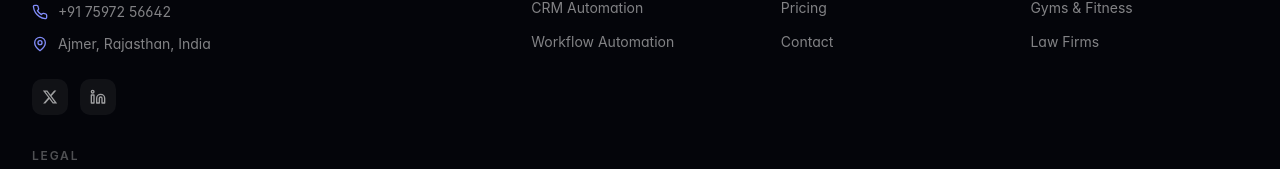
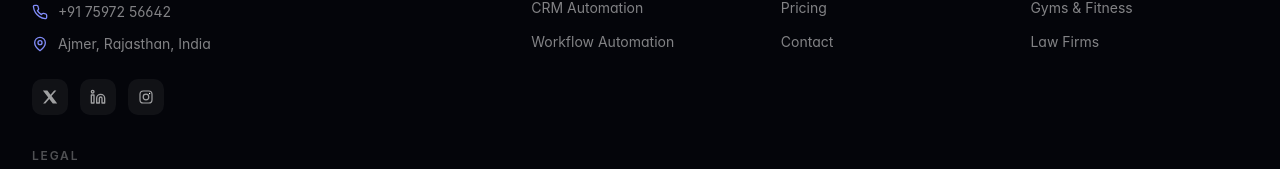
Before and after one commit to sohailk-cpu/Page2Lead, a React (Vite) app: page / in a window 1280 px wide. Shown: the part 9482-9651 px from the top of the page. Built offline with nearby package versions, Linux system fonts and the light colour scheme.

Commit message:
Add real Page2Lead social profile links to footer

```diff
--- a/src/components/layout/Footer.tsx
+++ b/src/components/layout/Footer.tsx
@@ -72,24 +72,38 @@ export function Footer() {
             {/* Social */}
             <div className="flex items-center gap-3 mt-6">
               {[
-                { type: 'x', href: '#', label: 'X' },
-                { type: 'linkedin', href: '#', label: 'LinkedIn' },
+                { type: 'x', href: 'https://x.com/page2lead/', label: 'X' },
+                { type: 'linkedin', href: 'https://www.linkedin.com/company/page2lead/', label: 'LinkedIn' },
+                { type: 'instagram', href: 'https://www.instagram.com/page2lead/', label: 'Instagram' },
               ].map(({ type, href, label }) => (
                 <a
                   key={label}
                   href={href}
+                  target="_blank"
+                  rel="noopener noreferrer"
                   aria-label={label}
                   className="w-9 h-9 rounded-lg bg-white/5 hover:bg-white/10 flex items-center justify-center transition-colors"
                 >
                   {type === 'linkedin' ? (
                     <Linkedin className="w-4 h-4 text-white/60" />
+                  ) : type === 'instagram' ? (
+                    <svg
+                      viewBox="0 0 24 24"
+                      aria-hidden="true"
+                      className="w-4 h-4 fill-none stroke-white/60"
+                      strokeWidth="1.8"
+                    >
+                      <rect x="3" y="3" width="18" height="18" rx="5" />
+                      <circle cx="12" cy="12" r="4.2" />
+                      <circle cx="17.4" cy="6.7" r="1" fill="currentColor" stroke="none" />
+                    </svg>
                   ) : (
                     <svg
                       viewBox="0 0 24 24"
                       aria-hidden="true"
                       className="w-4 h-4 fill-white/60"
                     >
-                      <path d="M18.244 2.25h3.308l-7.227 8.26 8.502 11.24h-6.657l-5.214-6.817-5.964 6.817H1.684l7.73-8.835L1.254 2.25H8.05l4.713 6.231 5.481-6.231Zm-1.161 17.52h1.833L7.084 4.126H5.117L17.083 19.77Z" />
+                      <path d="M18.244 2.25h3.308l-7.227 8.26 8.502 11.24h-6.657l-5.214-6.817-5.964 6.817H1.684l7.73-8.835L1.254 2.25H8.05l4.713 6.231 5.481-6.231Z" />
                     </svg>
                   )}
                 </a>
```
